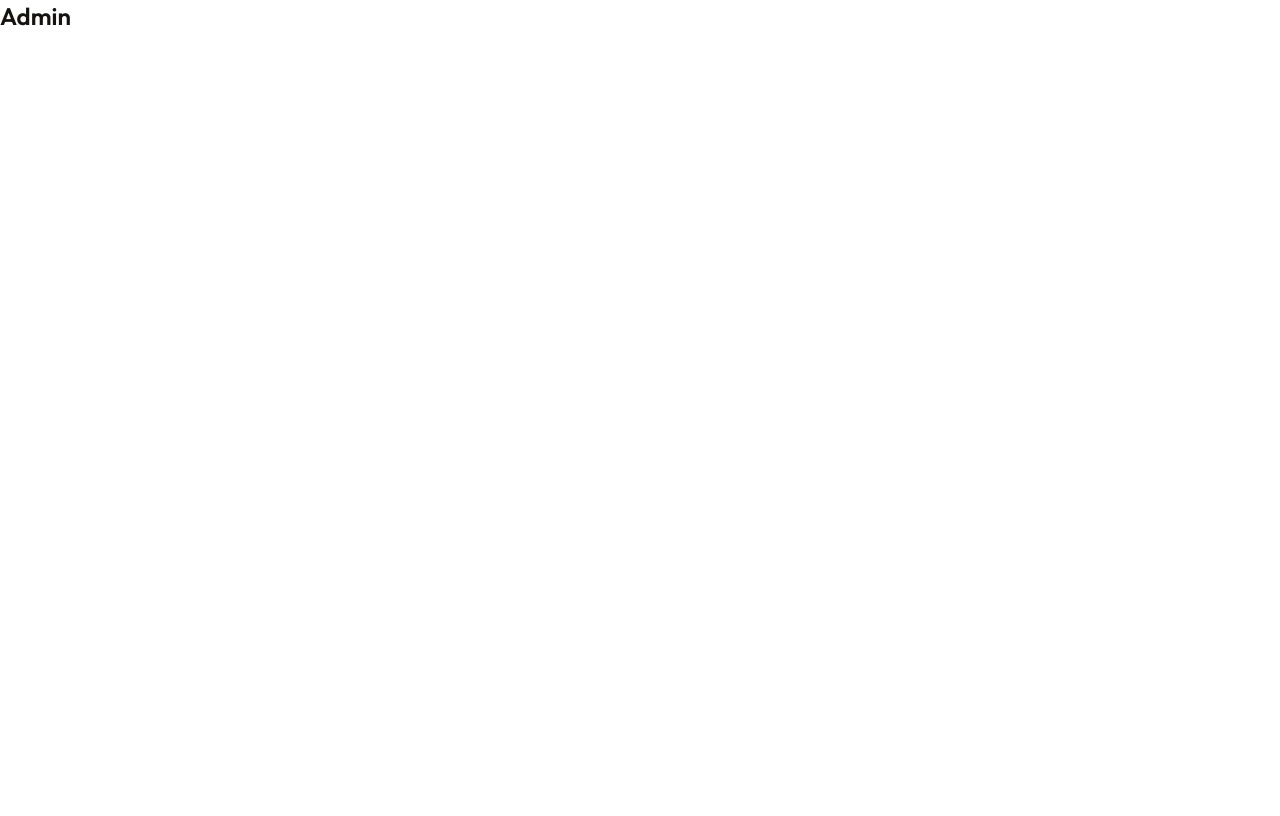
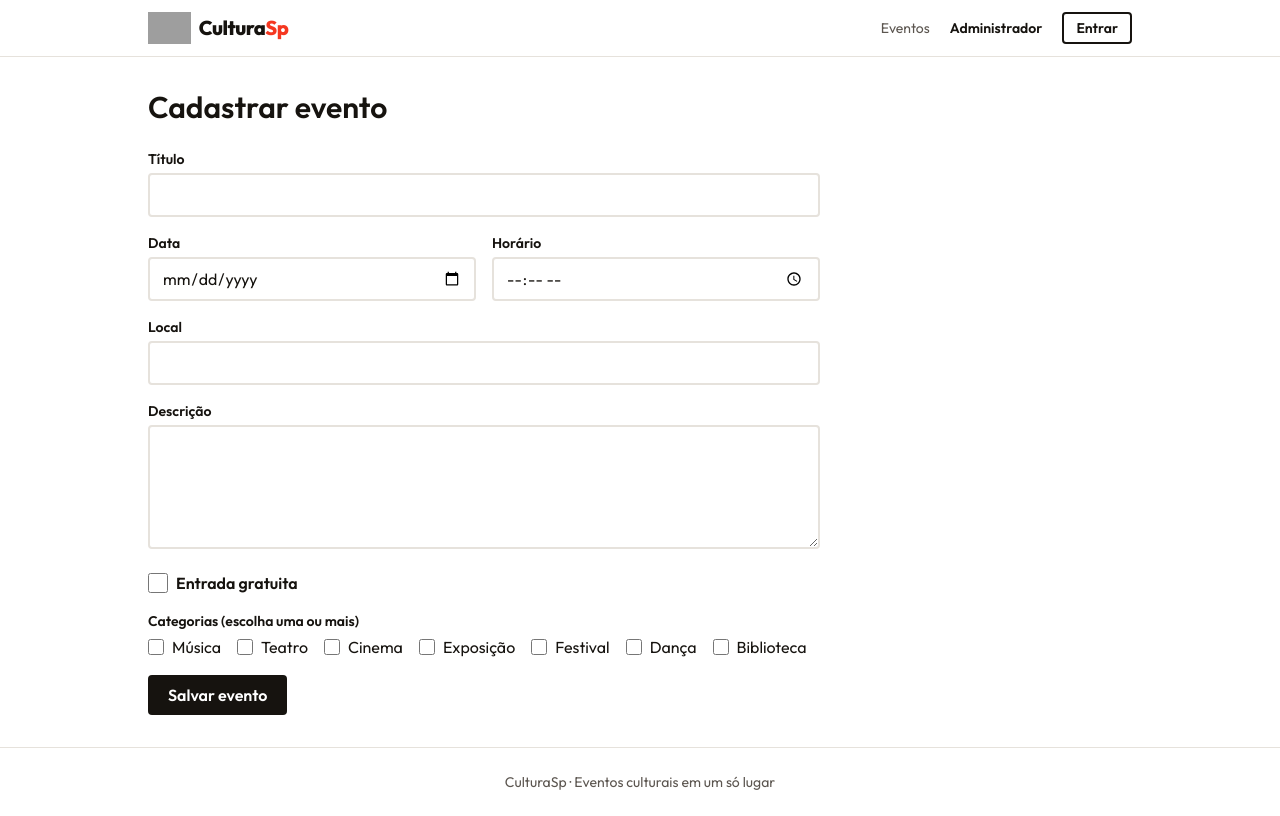
Before and after one commit to viniciussantosdev/culturasp, a React (Vite) app in the folder frontend/: page /admin in a window 1280 px wide. Built offline with nearby package versions, Linux system fonts and the light colour scheme; grey boxes are pictures that could not be loaded.

Commit message:
criando telas do site

```diff
--- a/frontend/src/App.tsx
+++ b/frontend/src/App.tsx
@@ -1,4 +1,5 @@
 import { Routes, Route } from 'react-router'
+import Layout from './components/Layout'
 import Home from './pages/Home'
 import EventoDetalhe from './pages/EventoDetalhe'
 import Login from './pages/Login'
@@ -7,10 +8,12 @@ import Admin from './pages/Admin'
 export default function App() {
   return (
     <Routes>
-      <Route path="/" element={<Home />} />
-      <Route path="/evento/:id" element={<EventoDetalhe />} />
-      <Route path="/login" element={<Login />} />
-      <Route path="/admin" element={<Admin />} />
+      <Route element={<Layout />}>
+        <Route path="/" element={<Home />} />
+        <Route path="/evento/:id" element={<EventoDetalhe />} />
+        <Route path="/login" element={<Login />} />
+        <Route path="/admin" element={<Admin />} />
+      </Route>
     </Routes>
   )
 }
--- a/frontend/src/pages/Admin.tsx
+++ b/frontend/src/pages/Admin.tsx
@@ -1,3 +1,69 @@
+import { useState } from 'react'
+import { categorias } from '../data/categorias'
+
 export default function Admin() {
-    return <h1 className="p=6 text-2xl font-semibold">Admin</h1>
+  const [selecionadas, setSelecionadas] = useState<number[]>([])
+  const campo = 'h-11 w-full rounded border-2 border-borda px-3'
+  const rotulo = 'mb-1 block text-sm font-semibold'
+
+  function alternar(id: number) {
+    setSelecionadas((atual) =>
+      atual.includes(id) ? atual.filter((c) => c !== id) : [...atual, id],
+    )
+  }
+
+  return (
+    <div className="max-w-2xl">
+      <h1 className="mb-6 text-3xl font-semibold">Cadastrar evento</h1>
+
+      {/* enviar estes dados para a API (POST /api/eventos/) */}
+      <form onSubmit={(e) => e.preventDefault()} className="flex flex-col gap-4">
+        <div>
+          <label htmlFor="titulo" className={rotulo}>Título</label>
+          <input id="titulo" type="text" className={campo} />
+        </div>
+        <div className="grid gap-4 sm:grid-cols-2">
+          <div>
+            <label htmlFor="data" className={rotulo}>Data</label>
+            <input id="data" type="date" className={campo} />
+          </div>
+          <div>
+            <label htmlFor="horario" className={rotulo}>Horário</label>
+            <input id="horario" type="time" className={campo} />
+          </div>
+        </div>
+        <div>
+          <label htmlFor="local" className={rotulo}>Local</label>
+          <input id="local" type="text" className={campo} />
+        </div>
+        <div>
+          <label htmlFor="descricao" className={rotulo}>Descrição</label>
+          <textarea id="descricao" rows={4} className="w-full rounded border-2 border-borda p-3" />
+        </div>
+        <label className="flex items-center gap-2 font-semibold">
+          <input type="checkbox" className="h-5 w-5" />
+          Entrada gratuita
+        </label>
+        <fieldset>
+          <legend className={rotulo}>Categorias (escolha uma ou mais)</legend>
+          <div className="flex flex-wrap gap-4">
+            {categorias.map((c) => (
+              <label key={c.id} className="flex items-center gap-2">
+                <input
+                  type="checkbox"
+                  checked={selecionadas.includes(c.id)}
+                  onChange={() => alternar(c.id)}
+                  className="h-4 w-4"
+                />
+                {c.nome}
+              </label>
+            ))}
+          </div>
+        </fieldset>
+        <button type="submit" className="self-start rounded bg-tinta px-5 py-2 font-semibold text-white">
+          Salvar evento
+        </button>
+      </form>
+    </div>
+  )
 }
--- a/frontend/src/pages/EventoDetalhe.tsx
+++ b/frontend/src/pages/EventoDetalhe.tsx
@@ -1,3 +1,42 @@
-export default function EventoDetalhe() {
-    return <h1 className="p=6 text-2xl font-semibold">Eventos</h1>
+import { useState } from 'react'
+
+export default function Login() {
+  const [modo, setModo] = useState<'entrar' | 'criar'>('entrar')
+  const campo = 'h-11 w-full rounded border-2 border-borda px-3'
+  const rotulo = 'mb-1 block text-sm font-semibold'
+  const aba = (ativa: boolean) =>
+    `flex-1 rounded border-2 px-3 py-2 font-semibold ${ativa ? 'border-tinta bg-tinta text-white' : 'border-borda'}`
+
+  return (
+    <div className="mx-auto max-w-sm">
+      <div className="mb-6 flex gap-2" role="group" aria-label="Escolher ação">
+        <button type="button" aria-pressed={modo === 'entrar'} onClick={() => setModo('entrar')} className={aba(modo === 'entrar')}>
+          Entrar
+        </button>
+        <button type="button" aria-pressed={modo === 'criar'} onClick={() => setModo('criar')} className={aba(modo === 'criar')}>
+          Criar conta
+        </button>
+      </div>
+
+      <form onSubmit={(e) => e.preventDefault()} className="flex flex-col gap-4">
+        {modo === 'criar' && (
+          <div>
+            <label htmlFor="nome" className={rotulo}>Nome</label>
+            <input id="nome" type="text" className={campo} />
+          </div>
+        )}
+        <div>
+          <label htmlFor="email" className={rotulo}>Email</label>
+          <input id="email" type="email" placeholder="voce@email.com" className={campo} />
+        </div>
+        <div>
+          <label htmlFor="senha" className={rotulo}>Senha</label>
+          <input id="senha" type="password" className={campo} />
+        </div>
+        <button type="submit" className="rounded bg-tinta px-4 py-2 font-semibold text-white">
+          {modo === 'entrar' ? 'Entrar' : 'Criar conta'}
+        </button>
+      </form>
+    </div>
+  )
 }
--- a/frontend/src/pages/Home.tsx
+++ b/frontend/src/pages/Home.tsx
@@ -1,15 +1,59 @@
-
+import { useState } from 'react'
 import { eventos } from '../data/eventos'
-import { nomeDaCategoria } from '../data/categorias'
+import { categorias } from '../data/categorias'
+import { normalizar } from '../lib/formatadores'
+import CardEvento from '../components/CardEvento'
+import FiltroCategorias from '../components/FiltroCategorias'
+import logo from '../assets/logo.png'
 
 export default function Home() {
+  const [categoria, setCategoria] = useState<number | null>(null)
+  const [busca, setBusca] = useState('')
+
+  const termo = normalizar(busca.trim())
+  const lista = eventos.filter((e) => {
+    const naCategoria = categoria === null || e.categorias.includes(categoria)
+    const naBusca = termo === '' || normalizar(`${e.titulo} ${e.local}`).includes(termo)
+    return naCategoria && naBusca
+  })
+
   return (
-    <ul className="p-6 space-y-2">
-      {eventos.map((e) => (
-        <li key={e.id}>
-          {e.titulo} — {e.categorias.map(nomeDaCategoria).join(', ')}
-        </li>
-      ))}
-    </ul>
+    <>
+      <section className="mb-8 grid items-center gap-6 md:grid-cols-2">
+        <div>
+          <h1 className="mb-2 text-4xl font-semibold leading-tight">Encontre cultura perto de você</h1>
+          <p className="mb-5 text-tinta-suave">
+            Teatro, música, cinema, dança e mais, de graça ou a preços baixos.
+          </p>
+          <label htmlFor="busca" className="sr-only">Buscar evento ou local</label>
+          <input
+            id="busca"
+            type="search"
+            value={busca}
+            onChange={(e) => setBusca(e.target.value)}
+            placeholder="Buscar evento ou local"
+            className="h-11 w-full max-w-md rounded border-2 border-borda px-3"
+          />
+        </div>
+        <img src={logo} alt="Logo CulturaSp" className="mx-auto hidden w-full max-w-xs md:block" />
+      </section>
+
+      <h2 className="mb-3 text-2xl font-semibold">Próximos eventos</h2>
+      <div className="mb-6">
+        <FiltroCategorias categorias={categorias} selecionada={categoria} aoSelecionar={setCategoria} />
+      </div>
+
+      {lista.length === 0 ? (
+        <p className="py-6 text-tinta-suave">
+          Nenhum evento encontrado. Tente outra categoria ou outra busca.
+        </p>
+      ) : (
+        <div className="grid gap-4 sm:grid-cols-2 lg:grid-cols-3">
+          {lista.map((e) => (
+            <CardEvento key={e.id} evento={e} />
+          ))}
+        </div>
+      )}
+    </>
   )
 }
--- a/frontend/src/pages/Login.tsx
+++ b/frontend/src/pages/Login.tsx
@@ -1,3 +1,42 @@
+import { useState } from 'react'
+
 export default function Login() {
-    return <h1 className="p=6 text-2xl font-semibold">Login</h1>
+  const [modo, setModo] = useState<'entrar' | 'criar'>('entrar')
+  const campo = 'h-11 w-full rounded border-2 border-borda px-3'
+  const rotulo = 'mb-1 block text-sm font-semibold'
+  const aba = (ativa: boolean) =>
+    `flex-1 rounded border-2 px-3 py-2 font-semibold ${ativa ? 'border-tinta bg-tinta text-white' : 'border-borda'}`
+
+  return (
+    <div className="mx-auto max-w-sm">
+      <div className="mb-6 flex gap-2" role="group" aria-label="Escolher ação">
+        <button type="button" aria-pressed={modo === 'entrar'} onClick={() => setModo('entrar')} className={aba(modo === 'entrar')}>
+          Entrar
+        </button>
+        <button type="button" aria-pressed={modo === 'criar'} onClick={() => setModo('criar')} className={aba(modo === 'criar')}>
+          Criar conta
+        </button>
+      </div>
+
+      <form onSubmit={(e) => e.preventDefault()} className="flex flex-col gap-4">
+        {modo === 'criar' && (
+          <div>
+            <label htmlFor="nome" className={rotulo}>Nome</label>
+            <input id="nome" type="text" className={campo} />
+          </div>
+        )}
+        <div>
+          <label htmlFor="email" className={rotulo}>Email</label>
+          <input id="email" type="email" placeholder="voce@email.com" className={campo} />
+        </div>
+        <div>
+          <label htmlFor="senha" className={rotulo}>Senha</label>
+          <input id="senha" type="password" className={campo} />
+        </div>
+        <button type="submit" className="rounded bg-tinta px-4 py-2 font-semibold text-white">
+          {modo === 'entrar' ? 'Entrar' : 'Criar conta'}
+        </button>
+      </form>
+    </div>
+  )
 }
```
